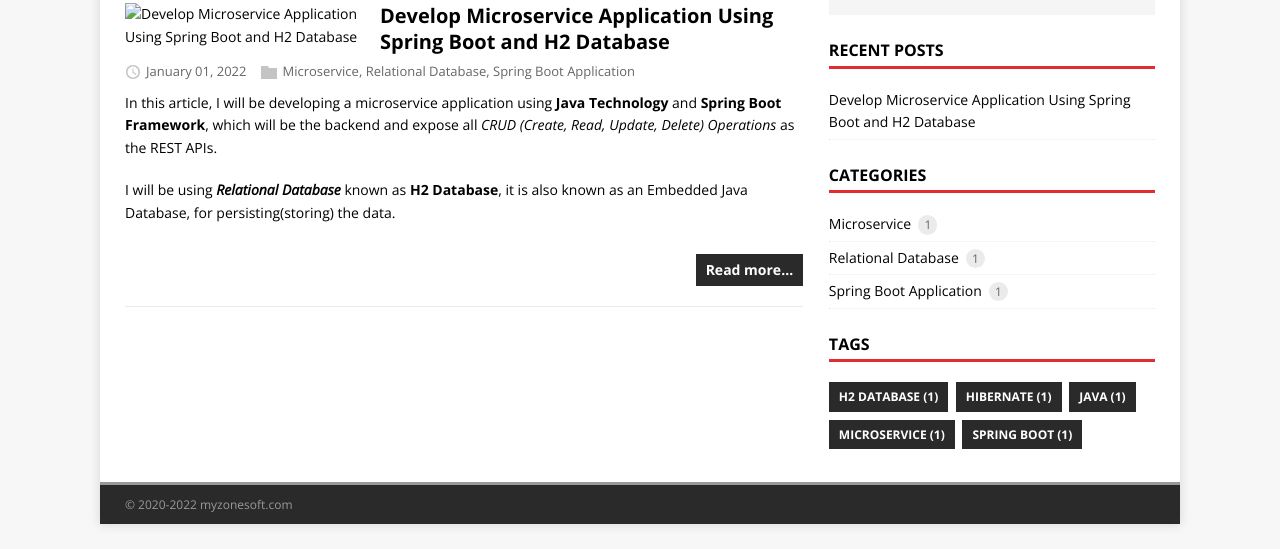
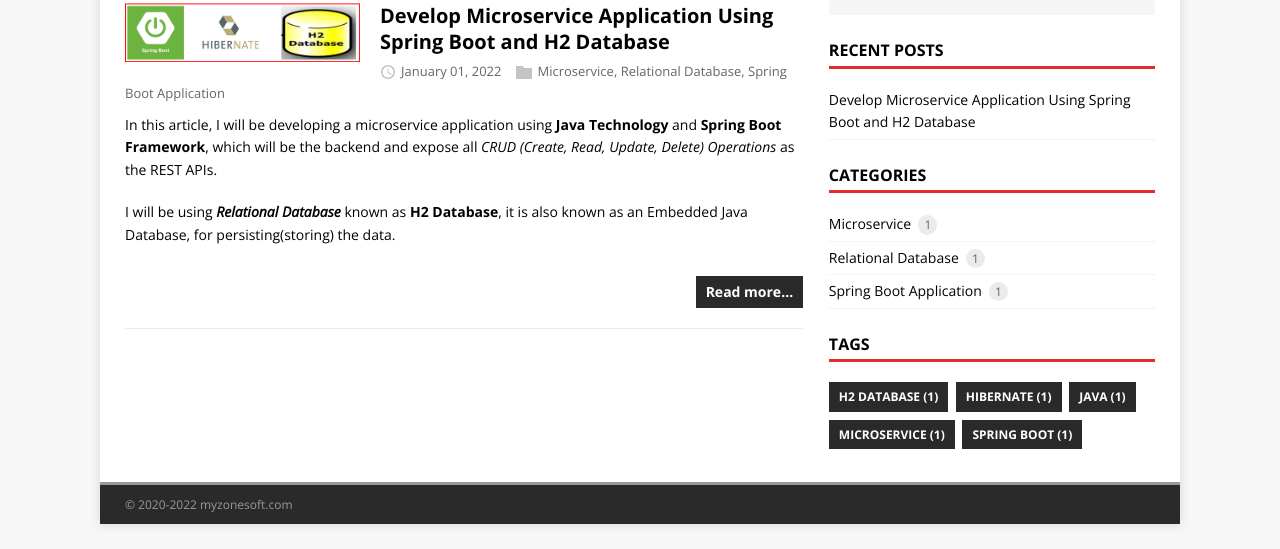
Before and after one commit to prasbhat/prasbhat.github.io, a plain HTML site: page categories/microservice/index.html in a window 1280 px wide. Shown: the part 272-821 px from the top of the page. Drawn offline with nearby package versions, Linux system fonts and the light colour scheme.

Commit message:
Fixing the Thumbmnail not working issue.

```diff
--- a/categories/microservice/index.html
+++ b/categories/microservice/index.html
@@ -74,7 +74,7 @@
 
 	<figure class="list__thumbnail thumbnail">
 		<a class="thumbnail__link" href="/post/microservice-spring-boot-h2-db/">
-		<img class="thumbnail__image" src="/images/spring-boot-h2-cover-image.png" alt="Develop Microservice Application Using Spring Boot and H2 Database">
+		<img class="thumbnail__image" src="/thumbnail_images/microservice-spring-boot-h2-db-cover-image.png" alt="Develop Microservice Application Using Spring Boot and H2 Database">
 		</a>
 	</figure>
 	<header class="list__header">
```
Also changed, not shown: categories/relational-database/index.html (+1 -1 lines), categories/spring-boot-application/index.html (+1 -1 lines), index.html (+1 -1 lines), post/index.html (+1 -1 lines), post/microservice-spring-boot-h2-db/index.html (+1 -1 lines), tags/h2-database/index.html (+1 -1 lines), tags/hibernate/index.html (+1 -1 lines), tags/java/index.html (+1 -1 lines), tags/microservice/index.html (+1 -1 lines), tags/spring-boot/index.html (+1 -1 lines), thumbnail_images/getting-started-with-hugo-cover-image.png (added), thumbnail_images/microservice-spring-boot-h2-db-cover-image.png (added).
